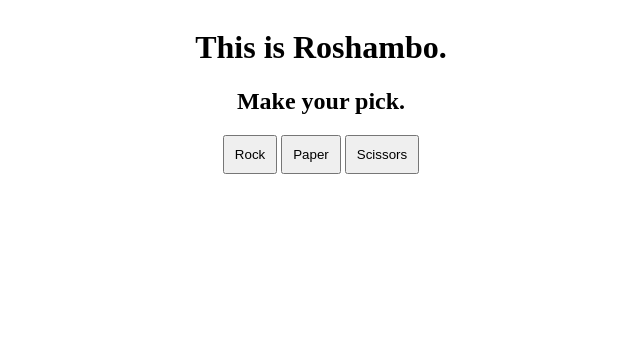
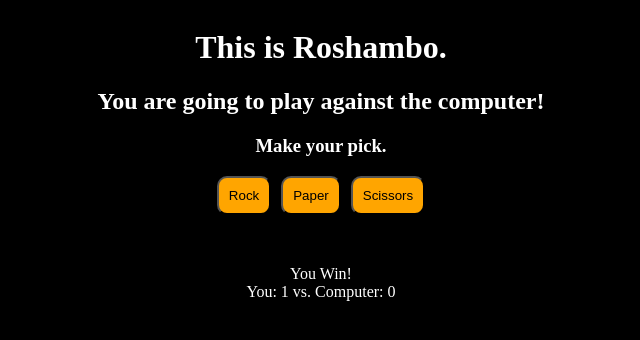
Before and after one commit to nrthee2/rock-paper-scissors, a plain HTML site: page index.html in a window 1280 px wide. Both pictures are taken after a click on the button "Rock". Shown: the whole page, without its empty margins (319-959 px from the left). Drawn offline with Linux system fonts and the light colour scheme.

Commit message:
finished

```diff
--- a/index.html
+++ b/index.html
@@ -11,7 +11,8 @@
 <body>
     <div class="text">
         <h1>This is Roshambo.</h1>
-        <h2>Make your pick.</h2>
+        <h2>You are going to play against the computer!</h2>
+        <h3>Make your pick.</h3>
     </div>
     <div class="buttons">
         <button id="rock">Rock</button>
--- a/script.js
+++ b/script.js
@@ -47,4 +47,48 @@ function playRound(playerSelection, computerSelection) {
     return result;
 }
 
+
+// containers and divs to show current game and running score
+const container = document.querySelector("body");
+const content = document.createElement("div");              //Result of 1 game
+const contentScore = document.createElement("div");         //Running score
+const winner = document.createElement("div");               //Winner of five games
+const notes = document.createElement("div");                //Starting new Game
+container.appendChild(content);
+container.appendChild(contentScore);
+container.appendChild(winner);
+container.appendChild(notes);
+let pScore = 0;
+let cScore = 0;
+
+content.style.cssText = "margin-top: 50px"                  //pushing the text down
+winner.style.cssText = "margin-top: 10px; font-weight: 900"
+notes.style.cssText = "margin-top: 25px"
+
+
 //buttons play games
+const buttons = document.querySelectorAll("button");
+buttons.forEach((button) => {
+    button.addEventListener("click", () => {
+        winner.textContent = "";
+        notes.textContent = "";
+        content.textContent = playRound(button.textContent.toLowerCase(), computerPlay());
+        if (content.textContent == "You Win!") {
+            pScore = pScore + 1; // pScore += 1;
+        } else if (content.textContent == "You Lose!") {
+            cScore = cScore + 1; // cScore += 1;
+        }
+        contentScore.textContent = "You: " + pScore + " vs. Computer: " + cScore;
+        if (pScore == 5) {
+            winner.textContent = "The Winner is: You";
+            pScore = 0;
+            cScore = 0;
+            notes.textContent = "Starting a New Game!";
+        } else if (cScore == 5) {
+            winner.textContent = "The Winner is: Computer";
+            pScore = 0;
+            cScore = 0;
+            notes.textContent = "Starting a New Game!";
+        }
+    });
+});
--- a/style.css
+++ b/style.css
@@ -3,13 +3,22 @@ body{
     flex-direction: column;
     justify-content: center;
     align-items: center;
+    background-color: black;
+    color: white;
 }
 
 .text{
     text-align: center;
 }
 
-
 button{
     padding: 10px;
+    background-color: orange;
+    color: black;
+    border-radius: 10px;
 }
+
+.buttons{
+    display: flex;
+    gap: 10px;
+}
```
